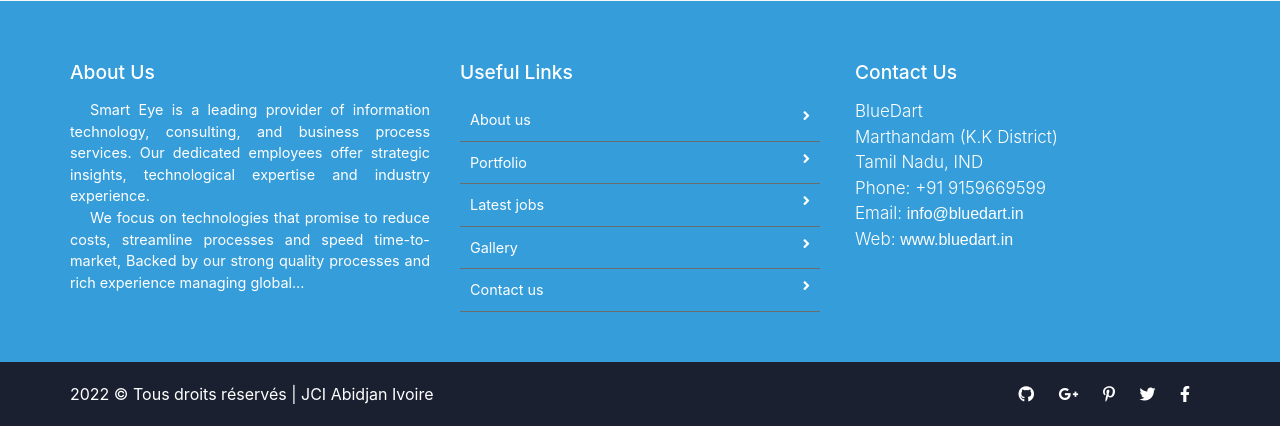
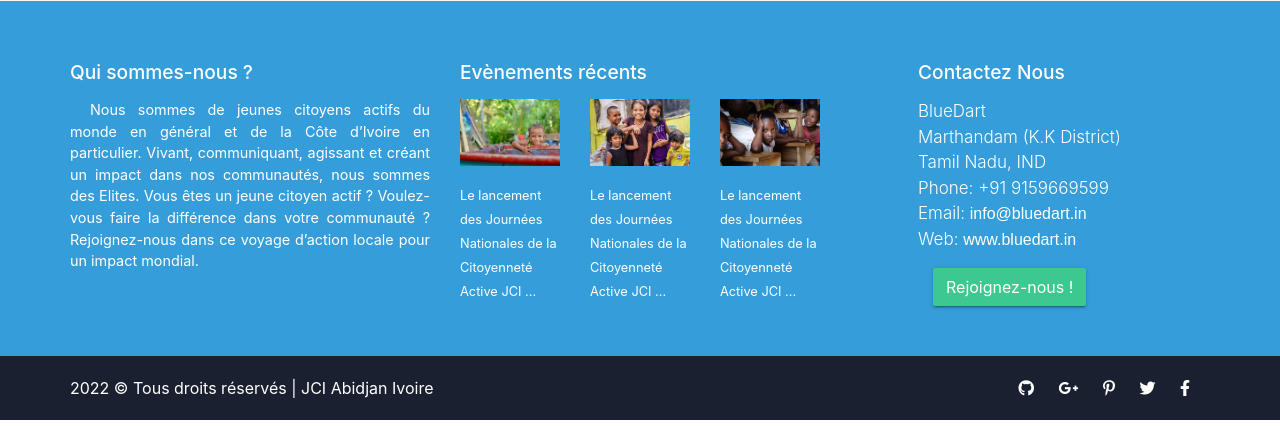
Before and after one commit to Ksalimata/JCI, a CodeIgniter app: page /JCI/index.php/accueil/index in a window 1280 px wide. Shown: the part 2935-3361 px from the top of the page. Run offline with CodeIgniter, Linux system fonts and the light colour scheme.

Commit message:
second commit

```diff
--- a/application/views/tlp/footer.php
+++ b/application/views/tlp/footer.php
@@ -2,24 +2,58 @@
         <div class="container">
             <div class="row">
                 <div class="col-md-4 col-sm-12">
-                    <h2>About Us</h2>
+                    <h2>Qui sommes-nous ?</h2>
                     <p>
-                        Smart Eye is a leading provider of information technology, consulting, and business process services. Our dedicated employees offer strategic insights, technological expertise and industry experience.
+                        Nous sommes de jeunes citoyens actifs du monde en général et de la Côte d’Ivoire en particulier. Vivant, communiquant, agissant et créant un impact dans nos communautés, nous sommes des Elites. Vous êtes un jeune citoyen actif ? Voulez-vous faire la différence dans votre communauté ? Rejoignez-nous dans ce voyage d’action locale pour un impact mondial.
                     </p>
-                    <p>We focus on technologies that promise to reduce costs, streamline processes and speed time-to-market, Backed by our strong quality processes and rich experience managing global... </p>
+
                 </div>
                 <div class="col-md-4 col-sm-12">
-                    <h2>Useful Links</h2>
-                    <ul class="list-unstyled link-list">
-                        <li><a ui-sref="about" href="#/about">About us</a><i class="fa fa-angle-right"></i></li>
-                        <li><a ui-sref="portfolio" href="#/portfolio">Portfolio</a><i class="fa fa-angle-right"></i></li>
-                        <li><a ui-sref="products" href="#/products">Latest jobs</a><i class="fa fa-angle-right"></i></li>
-                        <li><a ui-sref="gallery" href="#/gallery">Gallery</a><i class="fa fa-angle-right"></i></li>
-                        <li><a ui-sref="contact" href="#/contact">Contact us</a><i class="fa fa-angle-right"></i></li>
-                    </ul>
+                    <h2>Evènements récents</h2>
+                    <div class="blog-row row">
+                    <div class="col-md-4 col-sm-6">
+                        <div class="single-blog">
+                            <figure>
+                                <img src="<?=base_url(); ?>assets/images/events/image_01.jpg" alt="">
+                            </figure>
+                            <div class="blog-detail">
+                                <small>Le lancement des Journées Nationales de la Citoyenneté Active JCI ...</small>
+
+                            </div>
+
+
+                        </div>
+                    </div>
+                    <div class="col-md-4 col-sm-6">
+                        <div class="single-blog">
+                            <figure>
+                                <img src="<?=base_url(); ?>assets/images/events/image_02.jpg" alt="">
+                            </figure>
+                            <div class="blog-detail">
+                                <small>Le lancement des Journées Nationales de la Citoyenneté Active JCI ...</small>
+
+                            </div>
+
+
+                        </div>
+                    </div>
+                    <div class="col-md-4 col-sm-6">
+                        <div class="single-blog">
+                            <figure>
+                                <img src="<?=base_url(); ?>assets/images/events/image_03.jpg" alt="">
+                            </figure>
+                            <div class="blog-detail">
+                                <small>Le lancement des Journées Nationales de la Citoyenneté Active JCI ...</small>
+
+                            </div>
+
+
+                        </div>
+                    </div>
                 </div>
-                <div class="col-md-4 col-sm-12 map-img">
-                    <h2>Contact Us</h2>
+                </div>
+                <div class="col-md-4 col-sm-12 map-img" style="padding-left: 83px;">
+                    <h2>Contactez Nous</h2>
                     <address class="md-margin-bottom-40">
                         BlueDart <br>
                         Marthandam (K.K District) <br>
@@ -28,8 +62,10 @@
                         Email: <a href="mailto:info@anybiz.com" class="">info@bluedart.in</a><br>
                         Web: <a href="smart-eye.html" class="">www.bluedart.in</a>
                     </address>
+                    <div class="donate-link col-md-3"><a href="Accueil/contact" class="btn btn-primary "><span class="btn-title">Rejoignez-nous !</span></a></div>
+                </div>
 
-                </div>
+            </div>
             </div>
         </div>
 
@@ -46,7 +82,7 @@
                 <a><i class="fab fa-twitter"></i></a>
                 <a><i class="fab fa-facebook-f"></i></a>
         </span>
-            </div>
+
 
     </div>
 
```
